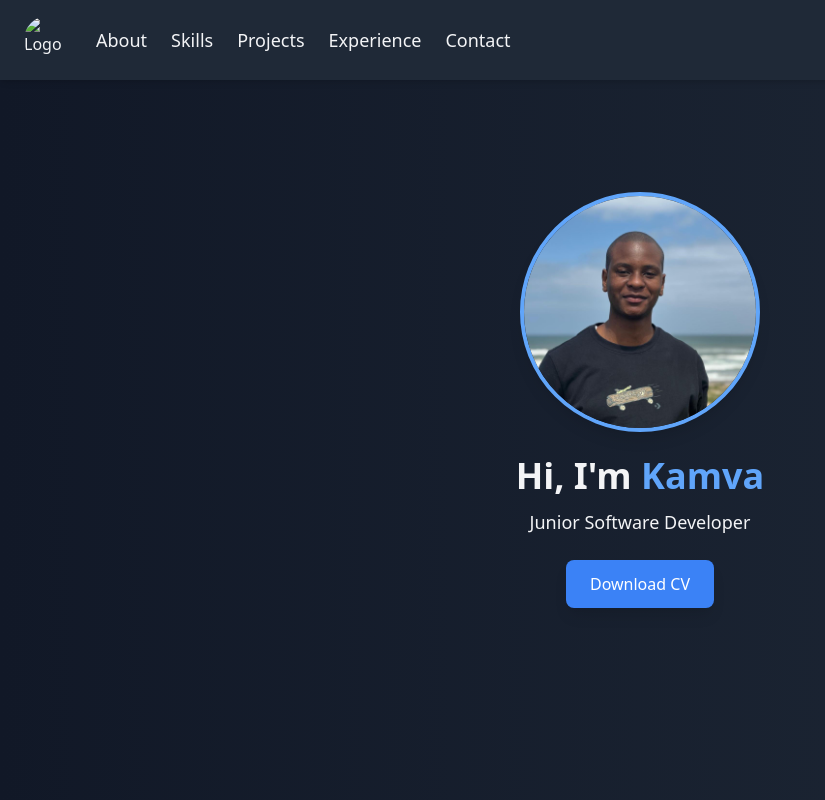
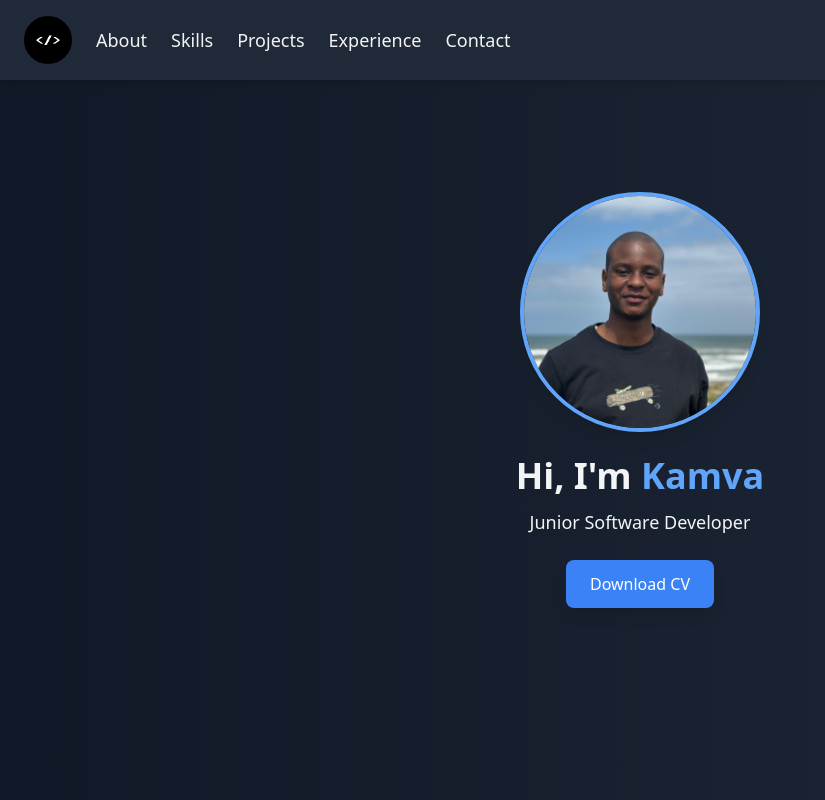
Before and after one commit to geekkay/kamva_portfolio, a plain HTML site: page index.html in a window 1280 px wide. Shown: the top 800 px of the page, without its empty margins (0-825 px from the left). Drawn offline with nearby package versions, Linux system fonts and the light colour scheme.

Commit message:
Added Logo

```diff
--- a/index.html
+++ b/index.html
@@ -22,7 +22,7 @@
 
     <!-- Logo -->
     <a href="#home" class="flex items-center">
-      <img src="assets/logo.png" alt="Logo" class="w-10 h-10 md:w-12 md:h-12 rounded-full">
+      <img src="assets/logo.jpg" alt="Logo" class="w-10 h-10 md:w-12 md:h-12 rounded-full">
     </a>
 
     <!-- Desktop Menu -->
```
Also changed, not shown: assets/logo.jpg (added).
